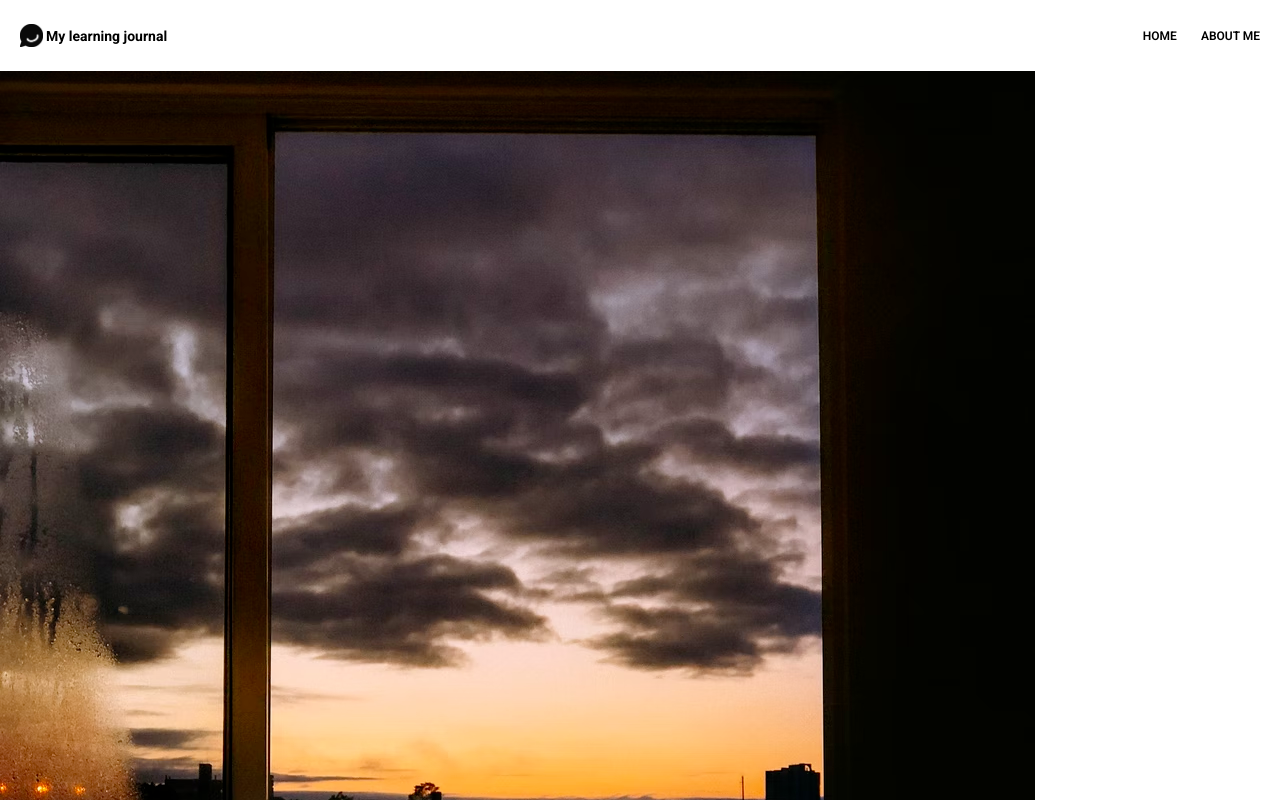
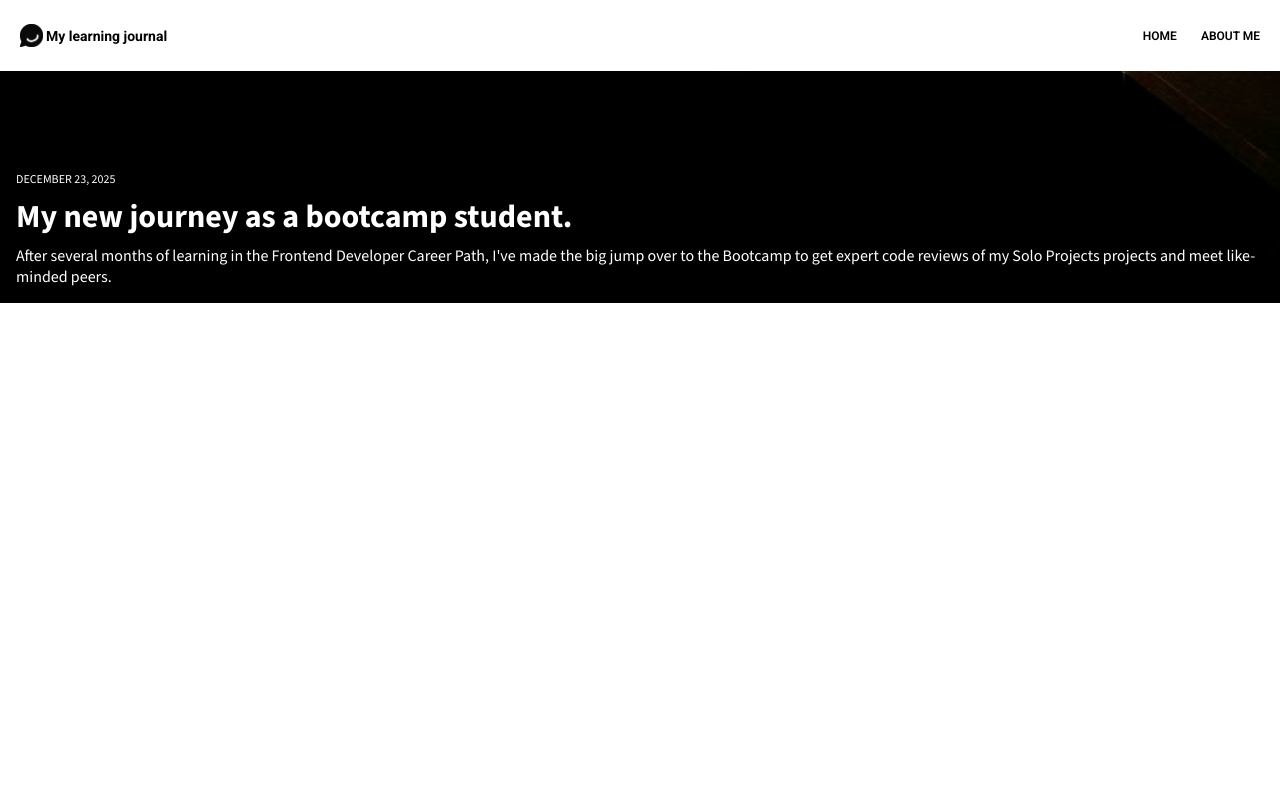
Before and after one commit to DracFiendMG/learning-journal, a website built with Vite: page index.html in a window 1280 px wide. Shown: the top 800 px of the page. Built offline with nearby package versions, Linux system fonts and the light colour scheme.

Commit message:
Refactor journal section and hero post layout in HTML and CSS

```diff
--- a/css/style.css
+++ b/css/style.css
@@ -41,23 +41,44 @@ ul {
 
 /* main */
 
-main {
-
+/* .journal-section {
+    position: relative;
 }
 
 .bg-image {
+    height: clamp(300px, 50vh, 600px);
+}
 
+.bg-image img{
+    width: 100%;
+    height: 100%;
+    object-fit: cover;
+    object-position: bottom;
+    transform: scaleX(-1);
+}
+
+.hero-post {
+    position: absolute;
+    top: 0;
+    display: flex;
+    flex-direction: column;
+    gap: 0.5em;
+    object-fit: cover;
+    color: #FFFFFF;
+    padding: 6.250em 1em 1em;
+} */
+
+.journal-section {
+    background-image: url('../images/hero-post-bg.png');
+    background-size: cover;
+    background-position: bottom;
+    color: #FFFFFF;
 }
 
 .hero-post {
     display: flex;
     flex-direction: column;
     gap: 0.5em;
-    /* background-image: url('./images/hero-post-bg.png');
-    background-size: cover;
-    background-position: 100% 100%; */
-    object-fit: cover;
-    color: #FFFFFF;
     padding: 6.250em 1em 1em;
 }
 
@@ -73,4 +94,8 @@ main {
     font-family: "Source Sans 3", sans-serif;
 }
 
+.date {
+    font-size: 0.75em;
+}
+
 /* footer */
--- a/index.html
+++ b/index.html
@@ -26,9 +26,10 @@
             </nav>
         </header>
         <main class="source-sans-pro">
-            <div class="bg-image">
+            <section class="journal-section">
+                <!-- <div class="bg-image">
                     <img src='./images/hero-post-bg.png' alt="A laptop on the table with the study lamp turned ON">
-            </div>
+                </div> -->
                 <div class="hero-post">
                     <p class="date">DECEMBER 23, 2025</p>
                     <h1>
@@ -36,6 +37,12 @@
                     </h1>
                     <p>After several months of learning in the Frontend Developer Career Path, I've made the big jump over to the Bootcamp to get expert code reviews of my Solo Projects projects and meet like-minded peers.</p>
                 </div>
+            </section>
+            <section class="blogs-section">
+                <div>
+
+                </div>
+            </section>
         </main>
         <footer>
 
```
Lines whose indentation alone changed are shown as unchanged.
